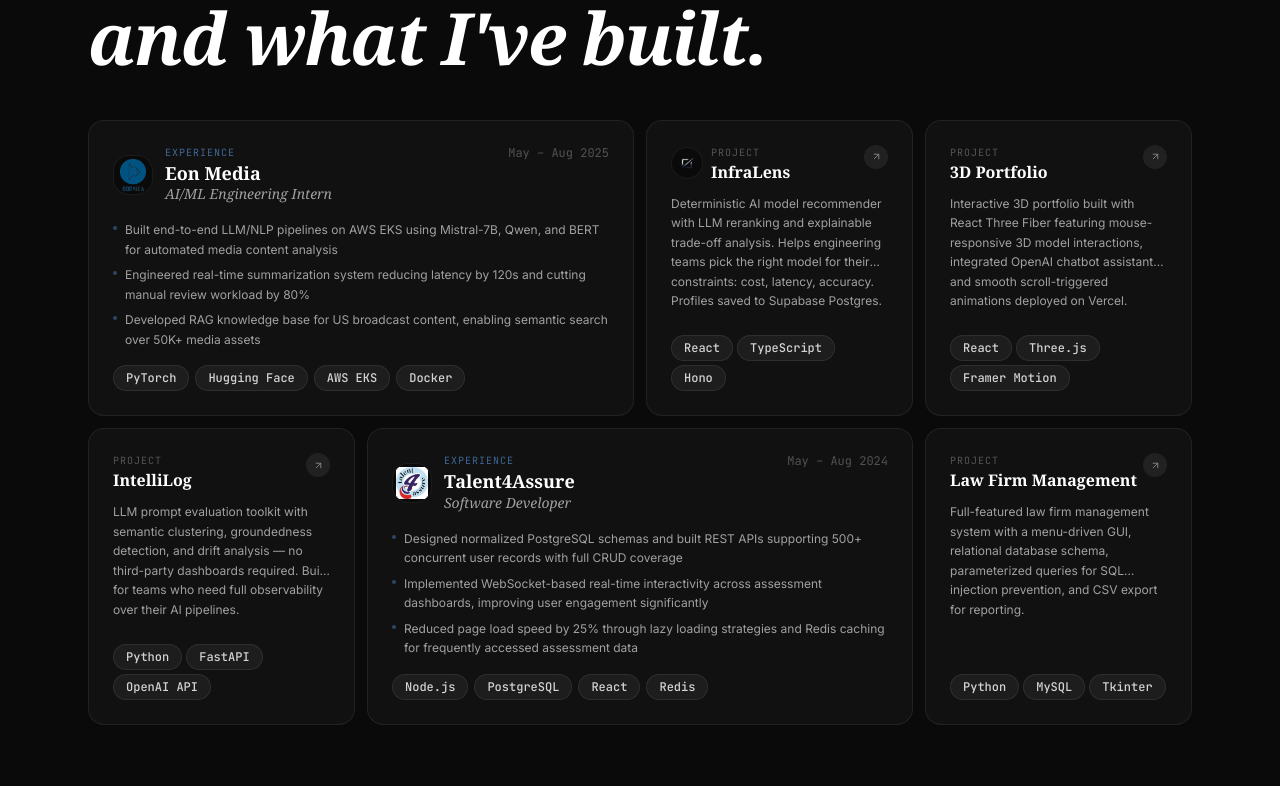
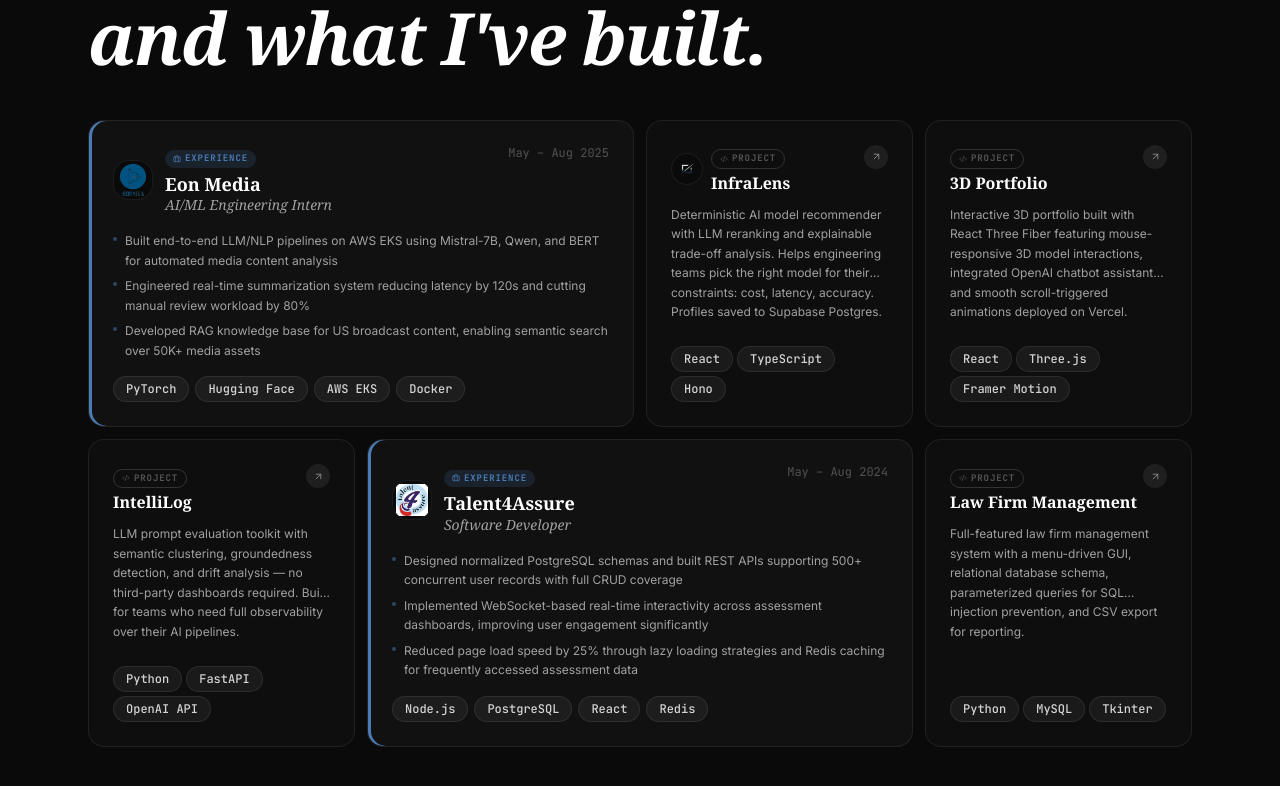
Before and after one commit to 11Ananya/personal-website, a Next.js app: page / in a window 1280 px wide. Shown: the part 1833-2619 px from the top of the page. Built offline with nearby package versions, Linux system fonts and the light colour scheme.

Commit message:
Add clear Experience/Project visual distinction — accent left stripe, filled badge, Code2/Briefcase icons

```diff
--- a/components/sections/work.tsx
+++ b/components/sections/work.tsx
@@ -2,10 +2,60 @@
 
 import { motion } from "framer-motion";
 import Image from "next/image";
-import { ArrowUpRight } from "lucide-react";
+import { ArrowUpRight, Briefcase, Code2 } from "lucide-react";
 import { TechPill } from "@/components/ui/tech-pill";
 import { EXPERIENCE, PROJECTS } from "@/lib/data";
 import { fadeInUp, staggerContainer, viewportConfig } from "@/lib/motion";
+
+const expCardStyle = {
+  background: "var(--site-card)",
+  border: "1px solid var(--site-border)",
+  boxShadow: "inset 3px 0 0 var(--site-accent)",
+};
+
+const projCardStyle = {
+  background: "rgba(255,255,255,0.02)",
+  border: "1px solid var(--site-border)",
+};
+
+function ExpLabel() {
+  return (
+    <span
+      className="inline-flex items-center gap-1 px-2 py-0.5 rounded-full text-[9px] font-mono font-bold uppercase tracking-widest w-fit"
+      style={{ background: "var(--site-accent-muted)", color: "var(--site-accent)" }}
+    >
+      <Briefcase size={8} />
+      Experience
+    </span>
+  );
+}
+
+function ProjLabel() {
+  return (
+    <span
+      className="inline-flex items-center gap-1 px-2 py-0.5 rounded-full text-[9px] font-mono font-bold uppercase tracking-widest w-fit border"
+      style={{ borderColor: "var(--site-border-hover)", color: "var(--site-text-3)" }}
+    >
+      <Code2 size={8} />
+      Project
+    </span>
+  );
+}
+
+function LinkBtn({ href, name }: { href: string; name: string }) {
+  return (
+    <a
+      href={href}
+      target="_blank"
+      rel="noopener noreferrer"
+      aria-label={`View ${name}`}
+      className="w-6 h-6 rounded-full flex items-center justify-center flex-shrink-0 hover:opacity-70 transition-opacity"
+      style={{ background: "var(--site-border)", color: "var(--site-text-2)" }}
+    >
+      <ArrowUpRight size={11} />
+    </a>
+  );
+}
 
 export function WorkSection() {
   const [eon, t4a] = EXPERIENCE;
@@ -44,14 +94,16 @@
           initial="hidden"
           whileInView="visible"
           viewport={viewportConfig}
-          className="grid grid-cols-1 md:grid-cols-4 gap-3 auto-rows-auto"
+          className="grid grid-cols-1 md:grid-cols-4 gap-3"
         >
 
-          {/* Eon Media — wide (2 col) */}
+          {/* ── ROW 1 ── */}
+
+          {/* Eon Media — wide experience */}
           <motion.div
             variants={fadeInUp}
             className="md:col-span-2 card-hover-glow rounded-2xl p-6 flex flex-col gap-4"
-            style={{ background: "var(--site-card)", border: "1px solid var(--site-border)" }}
+            style={expCardStyle}
           >
             <div className="flex items-start justify-between gap-3">
               <div className="flex items-center gap-3">
@@ -62,12 +114,12 @@
                   </div>
                 )}
                 <div>
-                  <p className="text-[10px] font-mono uppercase tracking-widest mb-0.5" style={{ color: "var(--site-accent)", opacity: 0.8 }}>Experience</p>
-                  <h3 className="font-serif text-lg font-bold text-white leading-tight">{eon.company}</h3>
+                  <ExpLabel />
+                  <h3 className="font-serif text-lg font-bold text-white mt-1 leading-tight">{eon.company}</h3>
                   <p className="font-serif italic text-sm text-neutral-400">{eon.role}</p>
                 </div>
               </div>
-              <span className="text-xs font-mono text-neutral-600 flex-shrink-0">{eon.period}</span>
+              <span className="text-xs font-mono text-neutral-600 flex-shrink-0 whitespace-nowrap">{eon.period}</span>
             </div>
             <ul className="space-y-1.5 flex-1">
               {eon.bullets.slice(0, 3).map((b, i) => (
@@ -82,11 +134,11 @@
             </div>
           </motion.div>
 
-          {/* InfraLens — square (1 col) */}
+          {/* InfraLens — project square */}
           <motion.div
             variants={fadeInUp}
             className="md:col-span-1 card-hover-glow rounded-2xl p-6 flex flex-col gap-3"
-            style={{ background: "var(--site-card)", border: "1px solid var(--site-border)" }}
+            style={projCardStyle}
           >
             <div className="flex items-start justify-between">
               <div className="flex items-center gap-2">
@@ -97,17 +149,11 @@
                   </div>
                 )}
                 <div>
-                  <p className="text-[10px] font-mono uppercase tracking-widest mb-0.5" style={{ color: "var(--site-text-3)" }}>Project</p>
-                  <h3 className="font-serif text-base font-bold text-white leading-tight">{infralens.name}</h3>
+                  <ProjLabel />
+                  <h3 className="font-serif text-base font-bold text-white mt-1 leading-tight">{infralens.name}</h3>
                 </div>
               </div>
-              {infralens.href && (
-                <a href={infralens.href} target="_blank" rel="noopener noreferrer"
-                  className="w-6 h-6 rounded-full flex items-center justify-center flex-shrink-0 hover:opacity-70 transition-opacity"
-                  style={{ background: "var(--site-border)", color: "var(--site-text-2)" }}>
-                  <ArrowUpRight size={11} />
-                </a>
-              )}
+              {infralens.href && <LinkBtn href={infralens.href} name={infralens.name} />}
             </div>
             <p className="text-xs text-neutral-400 leading-relaxed flex-1 line-clamp-4">{infralens.description}</p>
             <div className="flex flex-wrap gap-1">
@@ -115,24 +161,18 @@
             </div>
           </motion.div>
 
-          {/* 3D Portfolio — square (1 col) */}
+          {/* 3D Portfolio — project square */}
           <motion.div
             variants={fadeInUp}
             className="md:col-span-1 card-hover-glow rounded-2xl p-6 flex flex-col gap-3"
-            style={{ background: "var(--site-card)", border: "1px solid var(--site-border)" }}
+            style={projCardStyle}
           >
             <div className="flex items-start justify-between">
               <div>
-                <p className="text-[10px] font-mono uppercase tracking-widest mb-0.5" style={{ color: "var(--site-text-3)" }}>Project</p>
-                <h3 className="font-serif text-base font-bold text-white leading-tight">{portfolio.name}</h3>
+                <ProjLabel />
+                <h3 className="font-serif text-base font-bold text-white mt-1 leading-tight">{portfolio.name}</h3>
               </div>
-              {portfolio.href && (
-                <a href={portfolio.href} target="_blank" rel="noopener noreferrer"
-                  className="w-6 h-6 rounded-full flex items-center justify-center flex-shrink-0 hover:opacity-70 transition-opacity"
-                  style={{ background: "var(--site-border)", color: "var(--site-text-2)" }}>
-                  <ArrowUpRight size={11} />
-                </a>
-              )}
+              {portfolio.href && <LinkBtn href={portfolio.href} name={portfolio.name} />}
             </div>
             <p className="text-xs text-neutral-400 leading-relaxed flex-1 line-clamp-4">{portfolio.description}</p>
             <div className="flex flex-wrap gap-1">
@@ -140,24 +180,20 @@
             </div>
           </motion.div>
 
-          {/* IntelliLog — square (1 col) */}
+          {/* ── ROW 2 ── */}
+
+          {/* IntelliLog — project square */}
           <motion.div
             variants={fadeInUp}
             className="md:col-span-1 card-hover-glow rounded-2xl p-6 flex flex-col gap-3"
-            style={{ background: "var(--site-card)", border: "1px solid var(--site-border)" }}
+            style={projCardStyle}
           >
             <div className="flex items-start justify-between">
               <div>
-                <p className="text-[10px] font-mono uppercase tracking-widest mb-0.5" style={{ color: "var(--site-text-3)" }}>Project</p>
-                <h3 className="font-serif text-base font-bold text-white leading-tight">{intellilog.name}</h3>
+                <ProjLabel />
+                <h3 className="font-serif text-base font-bold text-white mt-1 leading-tight">{intellilog.name}</h3>
               </div>
-              {intellilog.href && (
-                <a href={intellilog.href} target="_blank" rel="noopener noreferrer"
-                  className="w-6 h-6 rounded-full flex items-center justify-center flex-shrink-0 hover:opacity-70 transition-opacity"
-                  style={{ background: "var(--site-border)", color: "var(--site-text-2)" }}>
-                  <ArrowUpRight size={11} />
-                </a>
-              )}
+              {intellilog.href && <LinkBtn href={intellilog.href} name={intellilog.name} />}
             </div>
             <p className="text-xs text-neutral-400 leading-relaxed flex-1 line-clamp-4">{intellilog.description}</p>
             <div className="flex flex-wrap gap-1">
@@ -165,11 +201,11 @@
             </div>
           </motion.div>
 
-          {/* Talent4Assure — wide (2 col) */}
+          {/* Talent4Assure — wide experience */}
           <motion.div
             variants={fadeInUp}
             className="md:col-span-2 card-hover-glow rounded-2xl p-6 flex flex-col gap-4"
-            style={{ background: "var(--site-card)", border: "1px solid var(--site-border)" }}
+            style={expCardStyle}
           >
             <div className="flex items-start justify-between gap-3">
               <div className="flex items-center gap-3">
@@ -180,12 +216,12 @@
                   </div>
                 )}
                 <div>
-                  <p className="text-[10px] font-mono uppercase tracking-widest mb-0.5" style={{ color: "var(--site-accent)", opacity: 0.8 }}>Experience</p>
-                  <h3 className="font-serif text-lg font-bold text-white leading-tight">{t4a.company}</h3>
+                  <ExpLabel />
+                  <h3 className="font-serif text-lg font-bold text-white mt-1 leading-tight">{t4a.company}</h3>
                   <p className="font-serif italic text-sm text-neutral-400">{t4a.role}</p>
                 </div>
               </div>
-              <span className="text-xs font-mono text-neutral-600 flex-shrink-0">{t4a.period}</span>
+              <span className="text-xs font-mono text-neutral-600 flex-shrink-0 whitespace-nowrap">{t4a.period}</span>
             </div>
             <ul className="space-y-1.5 flex-1">
               {t4a.bullets.slice(0, 3).map((b, i) => (
@@ -200,24 +236,18 @@
             </div>
           </motion.div>
 
-          {/* Law Firm — wide (1 col) */}
+          {/* Law Firm — project square */}
           <motion.div
             variants={fadeInUp}
             className="md:col-span-1 card-hover-glow rounded-2xl p-6 flex flex-col gap-3"
-            style={{ background: "var(--site-card)", border: "1px solid var(--site-border)" }}
+            style={projCardStyle}
           >
             <div className="flex items-start justify-between">
               <div>
-                <p className="text-[10px] font-mono uppercase tracking-widest mb-0.5" style={{ color: "var(--site-text-3)" }}>Project</p>
-                <h3 className="font-serif text-base font-bold text-white leading-tight">{lawfirm.name}</h3>
+                <ProjLabel />
+                <h3 className="font-serif text-base font-bold text-white mt-1 leading-tight">{lawfirm.name}</h3>
               </div>
-              {lawfirm.href && (
-                <a href={lawfirm.href} target="_blank" rel="noopener noreferrer"
-                  className="w-6 h-6 rounded-full flex items-center justify-center flex-shrink-0 hover:opacity-70 transition-opacity"
-                  style={{ background: "var(--site-border)", color: "var(--site-text-2)" }}>
-                  <ArrowUpRight size={11} />
-                </a>
-              )}
+              {lawfirm.href && <LinkBtn href={lawfirm.href} name={lawfirm.name} />}
             </div>
             <p className="text-xs text-neutral-400 leading-relaxed flex-1 line-clamp-4">{lawfirm.description}</p>
             <div className="flex flex-wrap gap-1">
```
